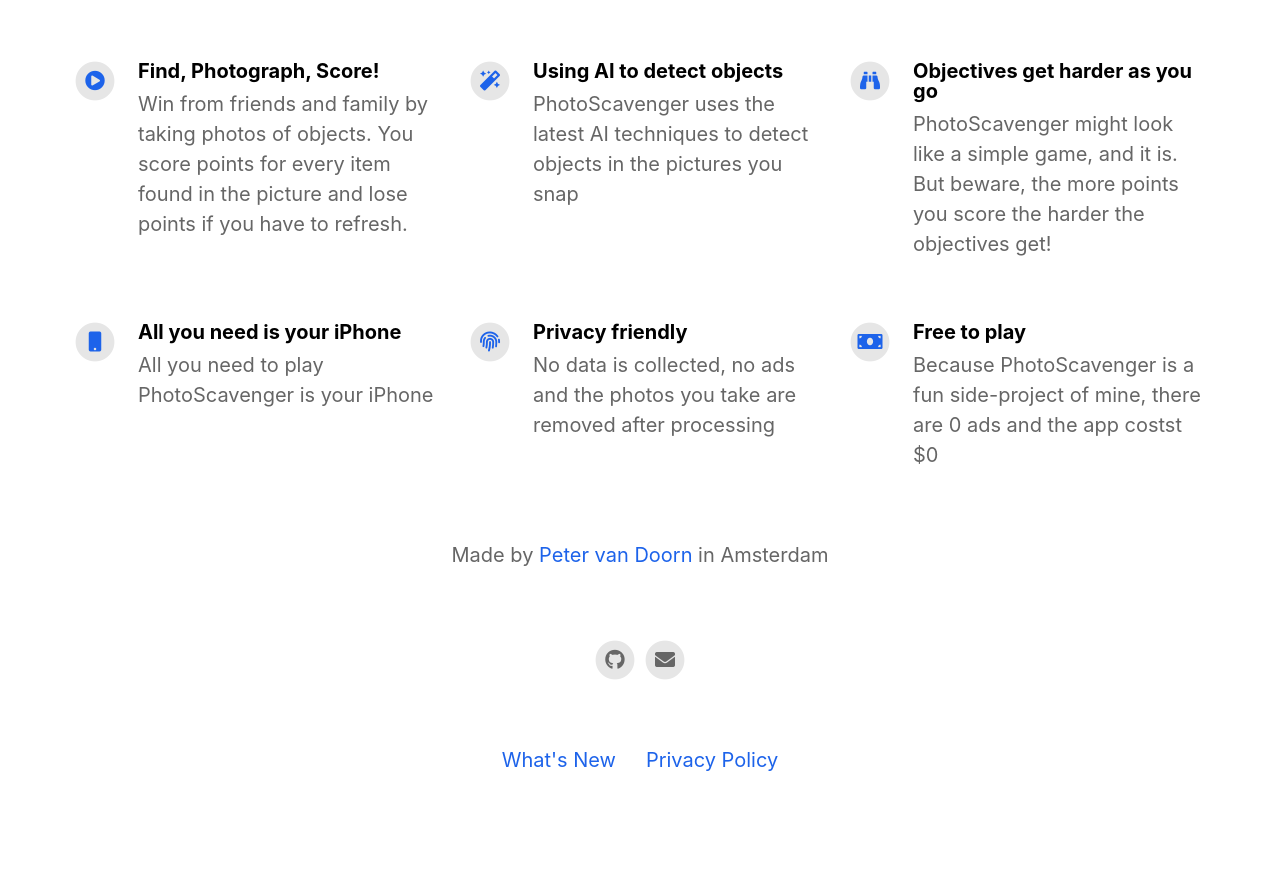
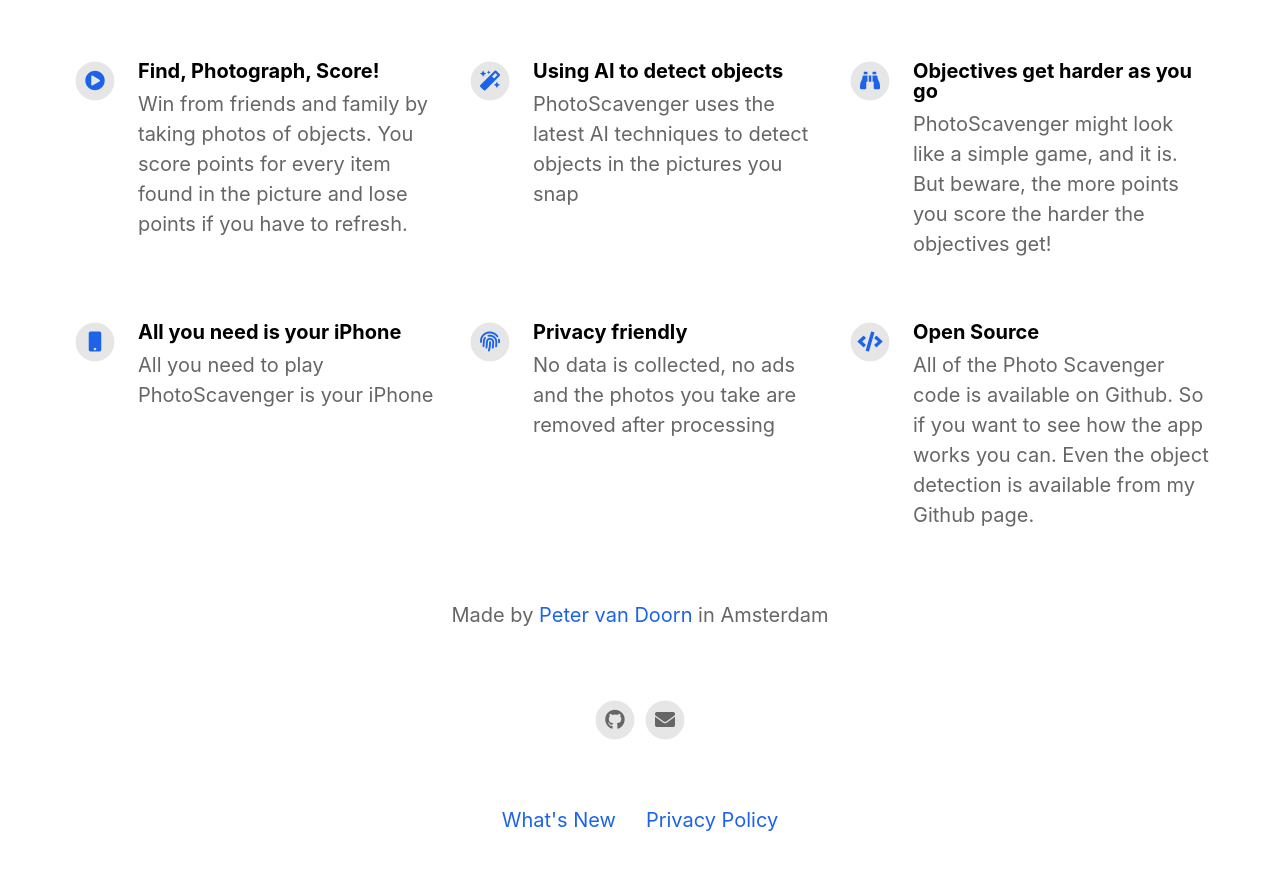
Before and after one commit to two-trick-pony-NL/PhotoScavenger, a Jekyll site: the page built from docs/index.html, in a window 1280 px wide and 900 px high, scrolled down 1023 px. Shown: the top 870 px of the window. Built offline with Jekyll 4.4.1, drawn with Linux system fonts in a browser that asks for light colours; nearby versions of some CDN libraries; before the commit the page ends 1863 px from its top, so only the background shows below that.

Commit message:
added open source

```diff
--- a/docs/_config.yml
+++ b/docs/_config.yml
@@ -12,7 +12,7 @@
 
 app_icon                                  :  assets/icon.png                          # Automatically populates if not set and if iOS app ID is set.  Otherwise enter path to icon file manually.
 app_name                                  :  Photo Scavenger                          # Automatically populates if not set and if iOS app ID is set.  Otherwise enter manually.
-app_price                                 :  Free                                         # Automatically populates if not set and if iOS app ID is set.  Otherwise enter manually.
+app_price                                 :  0$ - Free                                         # Automatically populates if not set and if iOS app ID is set.  Otherwise enter manually.
 app_description                           : Find, Photograph, Score!
 
 enable_smart_app_banner                   : true                                      # Set to true to show a smart app banner at top of page on mobile devices.
@@ -55,9 +55,9 @@
     description                           :  No data is collected, no ads and the photos you take are removed after processing
     fontawesome_icon_name                 :  fingerprint
 
-  - title                                 :  Free to play
-    description                           :  Because PhotoScavenger is a fun side-project of mine, there are 0 ads and the app costst $0
-    fontawesome_icon_name                 :  money-bill
+  - title                                 :  Open Source
+    description                           :  All of the Photo Scavenger code is available on Github. So if you want to see how the app works you can. Even the object detection is available from my Github page.
+    fontawesome_icon_name                 :  code
 
 
 
```
